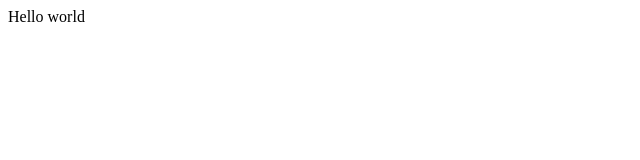
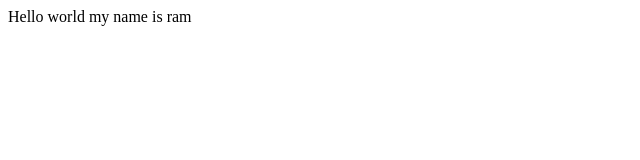
Before and after one commit to Ram85-git/Folder, a plain HTML site: page index.html in a window 1280 px wide. Shown: the whole page, without its empty margins (0-640 px from the left). Drawn offline with Linux system fonts and the light colour scheme.

Commit message:
commit in branch

```diff
--- a/index.html
+++ b/index.html
@@ -8,5 +8,6 @@
 </head>
 <body>
     Hello world
+    my name is ram
 </body>
 </html>
```
